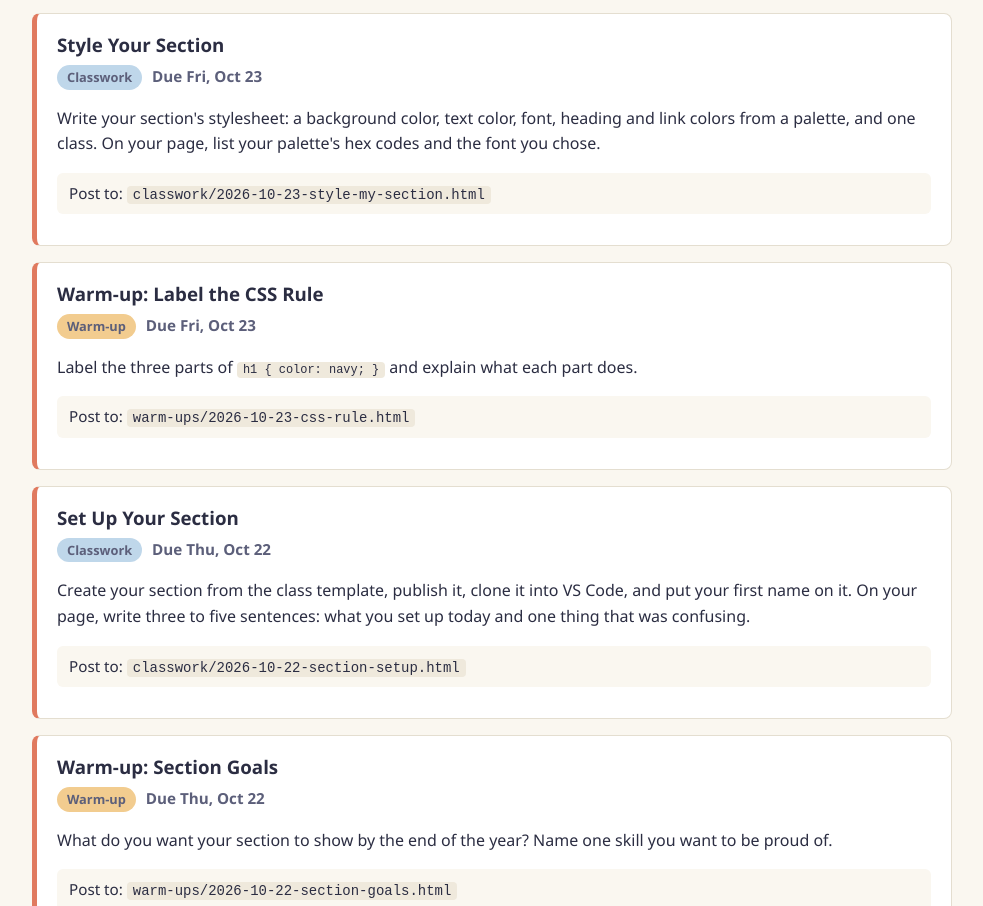
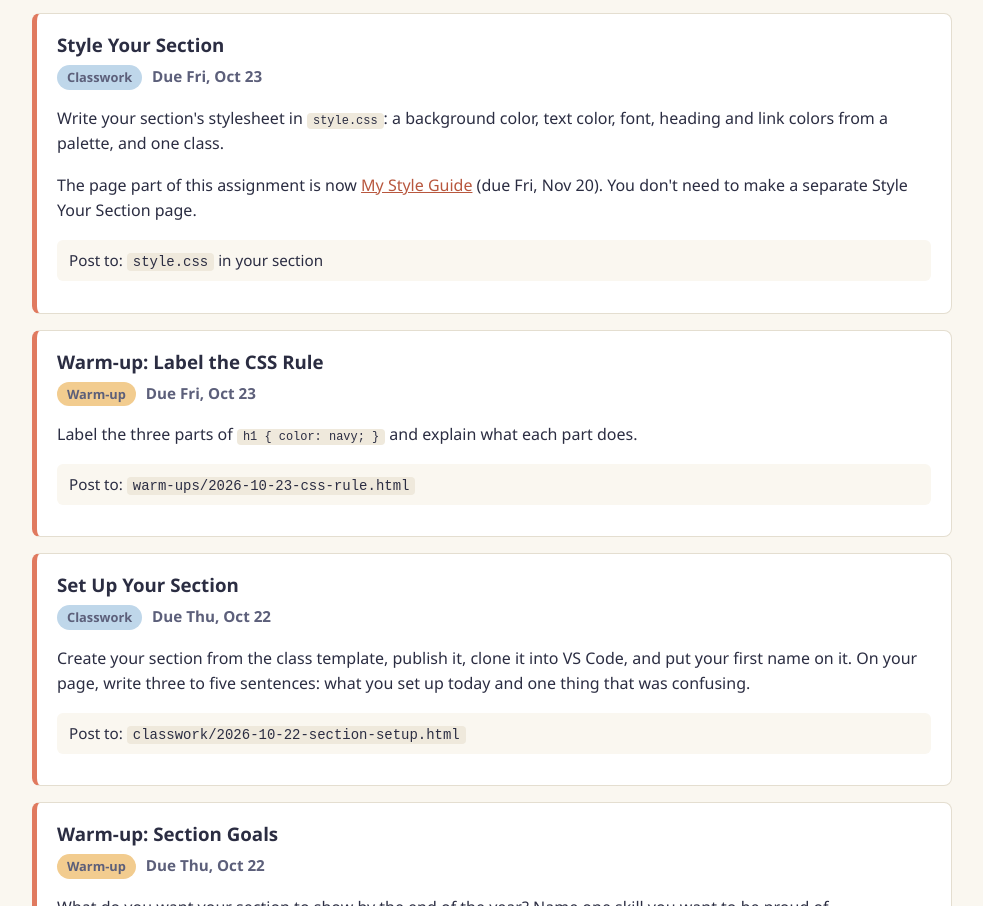
Before and after one commit to montverde-webdesign/montverde-webdesign.github.io, a plain HTML site: page assignments.html in a window 1280 px wide. Shown: the part 5741-6647 px from the top of the page, without its empty margins (148-1131 px from the left). Drawn offline with Linux system fonts and the light colour scheme.

Commit message:
Point old Style Your Section card to My Style Guide
Updated assignment details to specify stylesheet location and removed the need for a separate page.

```diff
--- a/assignments.html
+++ b/assignments.html
@@ -134,8 +134,9 @@
     <article class="assignment" id="2026-10-23-style-my-section" data-due="2026-10-23">
       <h3>Style Your Section</h3>
       <p class="meta"><span class="tag classwork">Classwork</span> <strong>Due Fri, Oct 23</strong></p>
-      <p>Write your section's stylesheet: a background color, text color, font, heading and link colors from a palette, and one class. On your page, list your palette's hex codes and the font you chose.</p>
-      <p class="post-to">Post to: <code>classwork/2026-10-23-style-my-section.html</code></p>
+      <p>Write your section's stylesheet in <code>style.css</code>: a background color, text color, font, heading and link colors from a palette, and one class.</p>
+      <p>The page part of this assignment is now <a href="#2026-11-20-style-guide">My Style Guide</a> (due Fri, Nov 20). You don't need to make a separate Style Your Section page.</p>
+      <p class="post-to">Post to: <code>style.css</code> in your section</p>
     </article>
 
     <article class="assignment" id="2026-10-26-flexbox-recall" data-due="2026-10-26">
```
